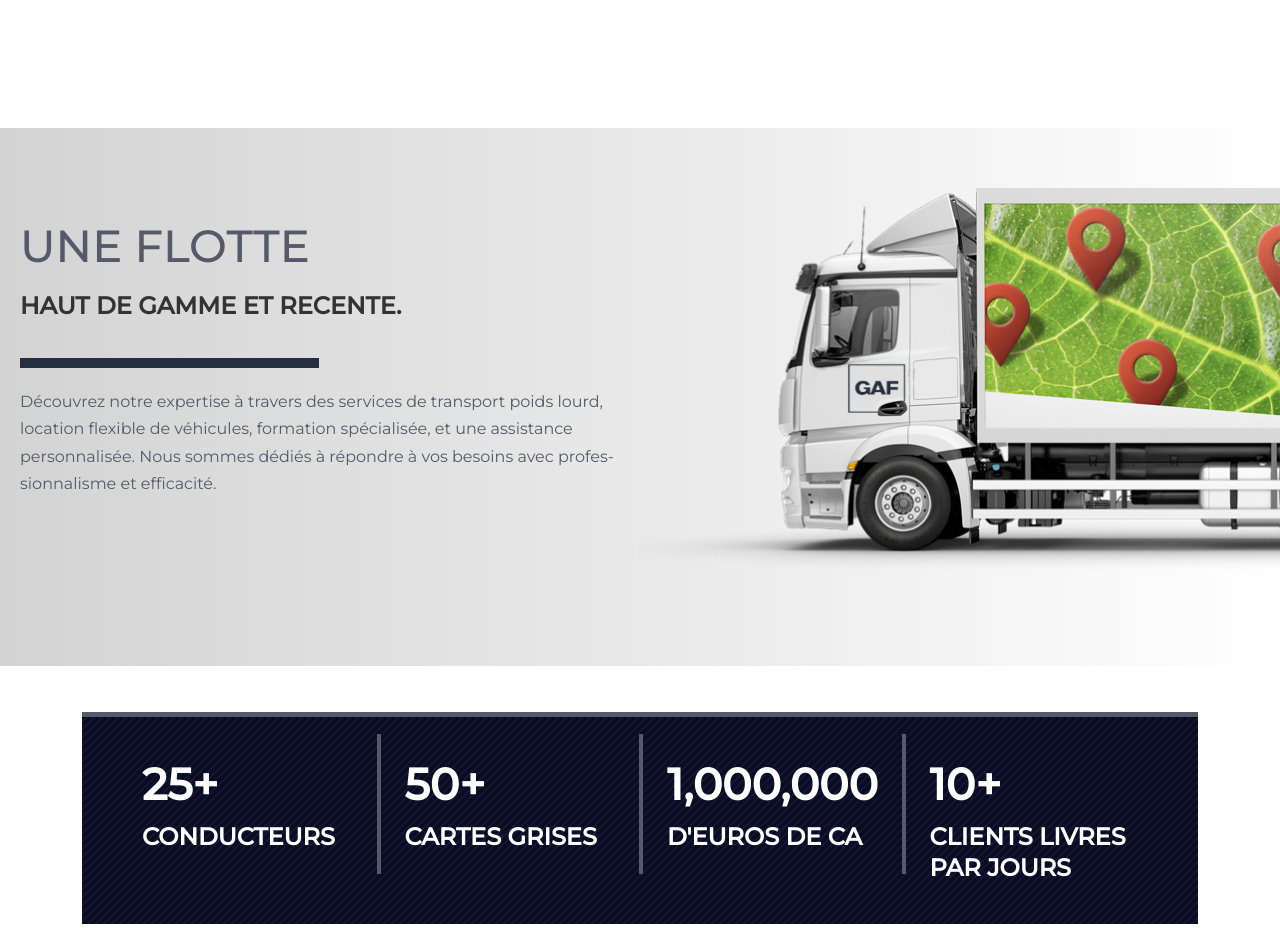
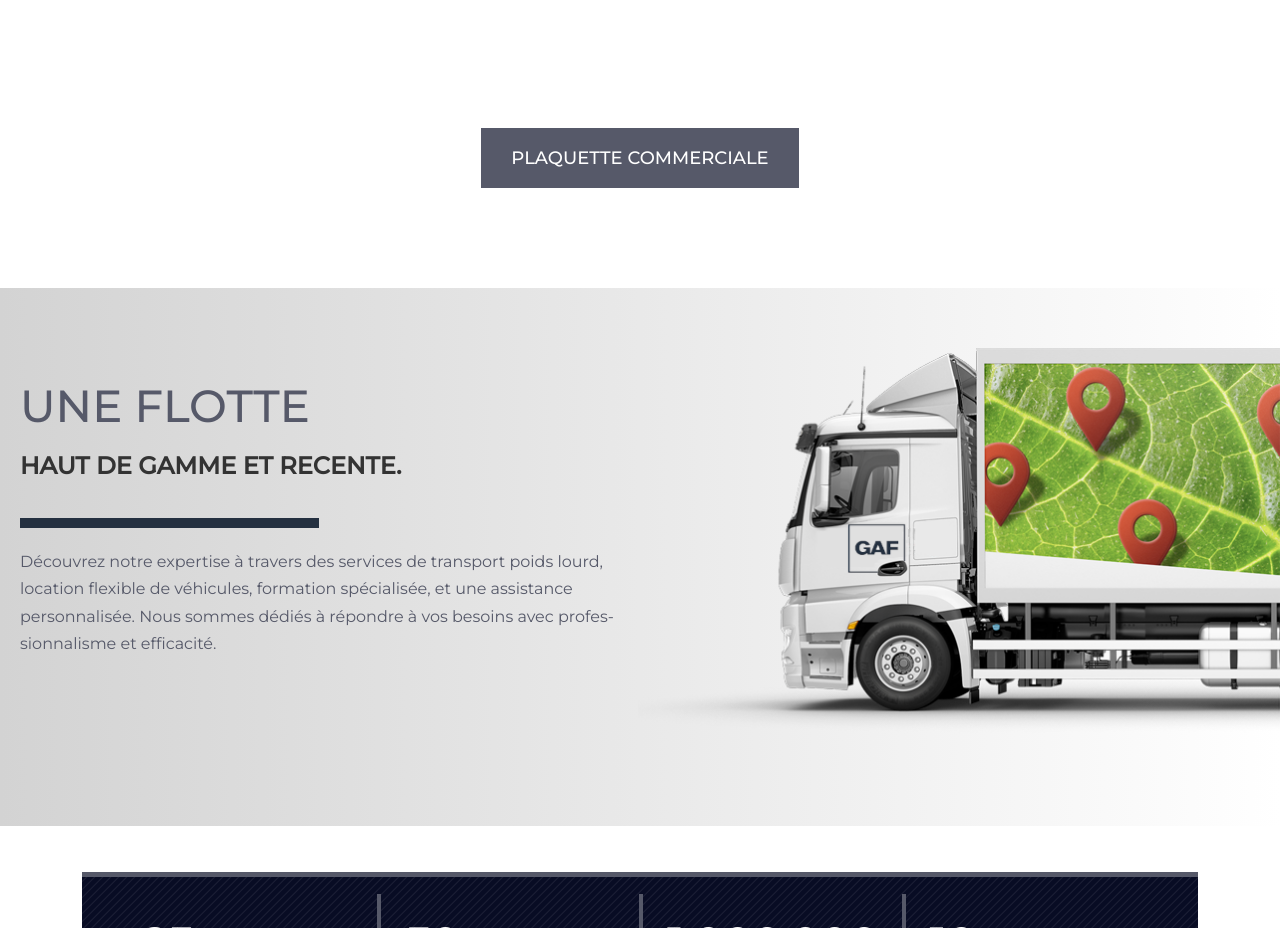
Before and after one commit to AliOuaibi/app-gaf, a React (Create React App) app: page / in a window 1280 px wide. Shown: the part 2348-3276 px from the top of the page. Built offline with nearby package versions, Linux system fonts and the light colour scheme.

Commit message:
add button commercial brochure

```diff
--- /dev/null
+++ b/src/components/CommercialBrochureButton.js
@@ -0,0 +1,9 @@
+export const CommercialBrochureButton = () => {
+  return <div style={{display: 'flex', justifyContent: 'center', alignItems: 'center', marginBottom: "100px"}}>
+    <a href="/assets/wp-content/doc/plaquette-commerciale-GAF.pdf" target="_blank" rel="noopener noreferrer">
+      <button className='btn btn-base' type='submit'>
+        PLAQUETTE COMMERCIALE
+      </button>
+    </a>
+  </div>
+}
--- a/src/pages/HomeOne.js
+++ b/src/pages/HomeOne.js
@@ -1,6 +1,7 @@
 import React, { Fragment, Suspense } from "react";
 import Preloader from "../elements/Preloader";
 import {imgPartner} from "../data/img/imgPartner";
+import {CommercialBrochureButton} from "../components/CommercialBrochureButton";
 const SectionAbout = React.lazy(() => import( "../components/SectionAbout"));
 const BannerOne = React.lazy(() => import("../components/BannerOne"));
 const AboutOne = React.lazy(() => import("../components/AboutOne"));
@@ -28,6 +29,8 @@ const HomeOne = () => {
 
           <SectionAbout />
 
+          <CommercialBrochureButton />
+
           <ServiceOne />
 
           <CounterOne />
```
